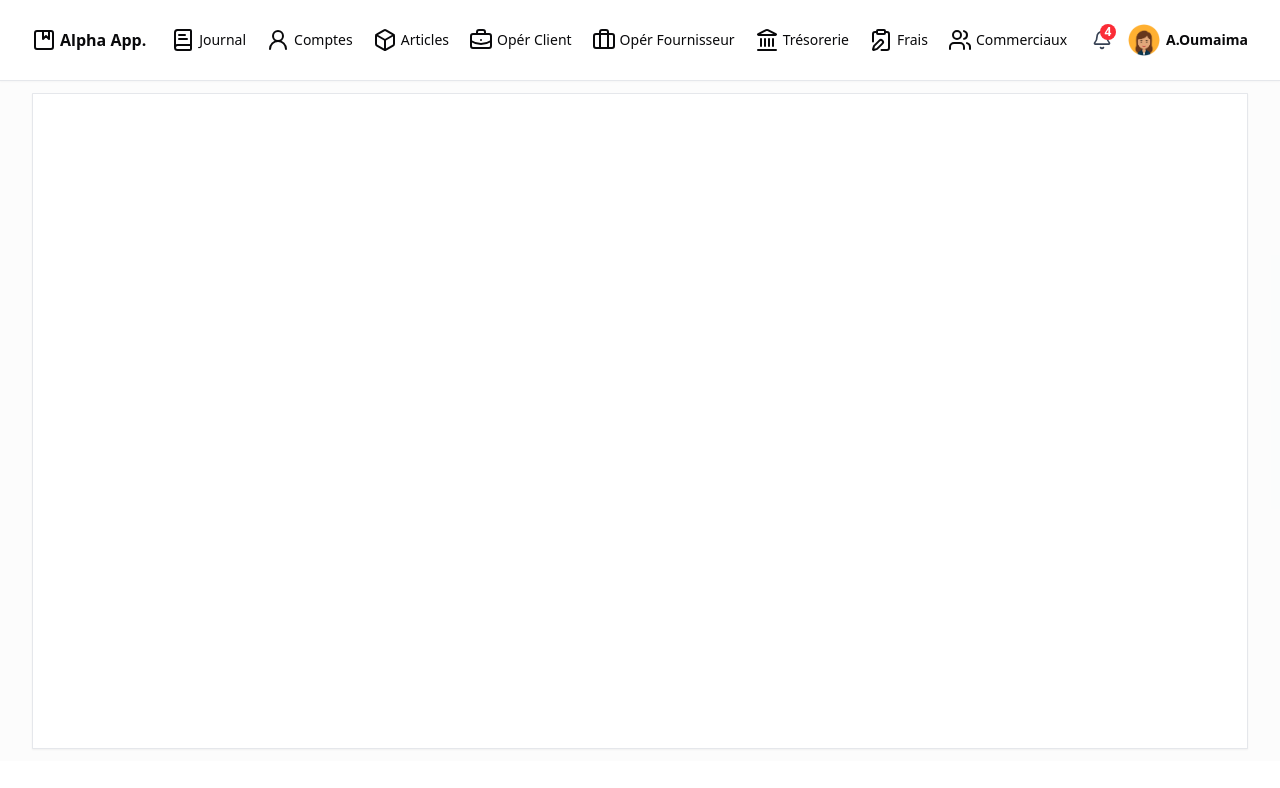
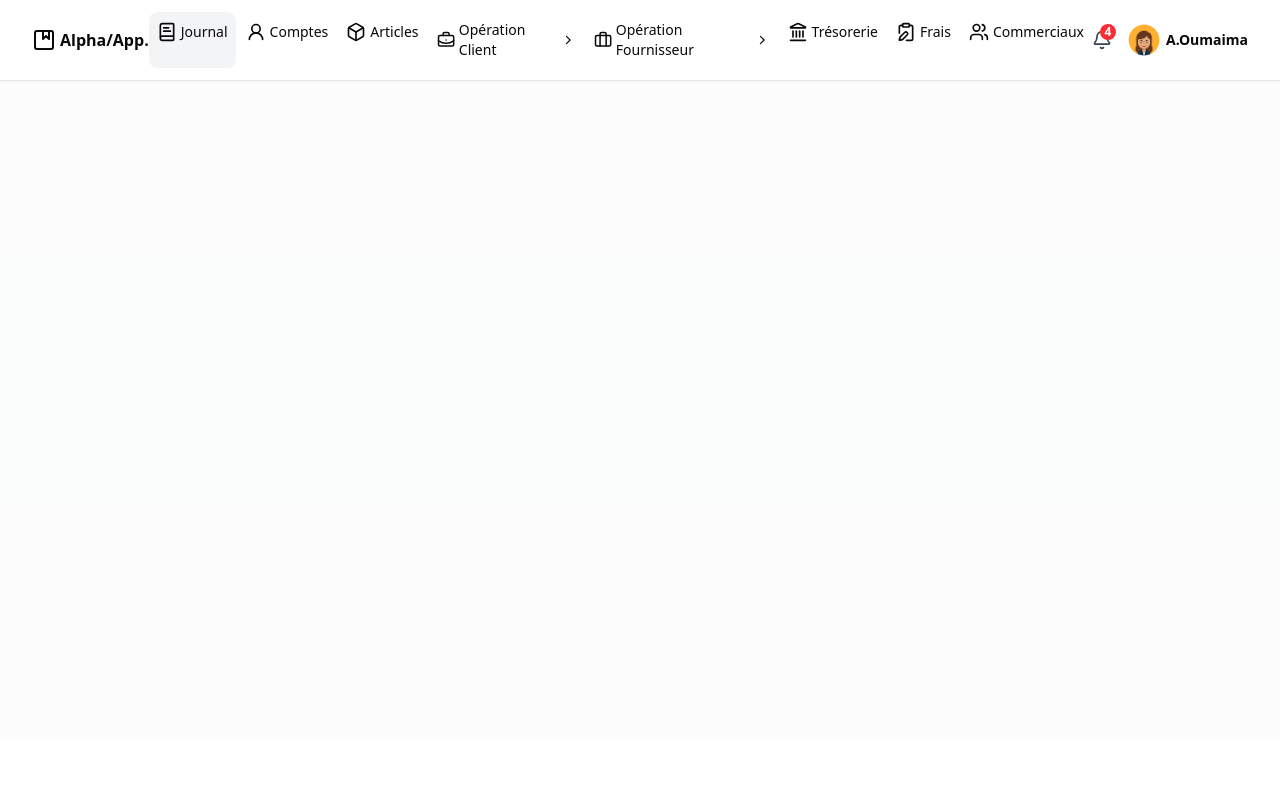
Before and after one commit to hakmoune/AmziApp, a React (Vite) app: page /journal in a window 1280 px wide. Shown: the top 788 px of the page. Built offline with nearby package versions, Linux system fonts and the light colour scheme.

Commit message:
Add oper client and four list

```diff
--- a/src/index.css
+++ b/src/index.css
@@ -125,3 +125,8 @@
     @apply bg-background text-foreground;
   }
 }
+
+/*---Custom---*/
+.active {
+  @apply bg-gray-100;
+}
--- a/src/layouts/RootLayout.tsx
+++ b/src/layouts/RootLayout.tsx
@@ -1,4 +1,4 @@
-import { Outlet } from "react-router-dom";
+import { Link, Outlet } from "react-router-dom";
 import { Avatar, AvatarFallback, AvatarImage } from "@/components/ui/avatar";
 import {
   UserRound,
@@ -11,80 +11,197 @@ import {
   ClipboardPen,
   Users,
   BookText,
+  ChevronRight,
 } from "lucide-react";
 
 const RootLayout = () => {
   return (
     <>
-      <nav className="flex justify-between items-center px-8 py-6 border-b border-gray-200 shadow-xs">
+      <nav className="flex justify-between items-center px-8 py-3 border-b border-gray-200 shadow-xs">
         <div>
-          <a href="/" className="font-bold flex items-center gap-1">
+          <Link to="/" className="font-bold flex items-center gap-1">
             <Album />
-            Alpha App.
-          </a>
+            Alpha/App.
+          </Link>
         </div>
 
-        <ul className="flex gap-5 text-sm">
-          <li>
-            <a href="/journal" className="active flex items-center gap-1">
-              <BookText />
+        <ul className="flex gap-0.5 text-sm ">
+          <li className="hover:bg-gray-100 p-2 rounded-xl active">
+            <Link to="/journal" className="active flex items-center gap-1">
+              <BookText className="w-5" />
               Journal
-            </a>
+            </Link>
           </li>
-          <li>
-            <a href="/comptes" className="flex items-center gap-1">
-              <UserRound />
+          <li className="hover:bg-gray-100 p-2 rounded-xl">
+            <Link to="/comptes" className="flex items-center gap-1">
+              <UserRound className="w-5" />
               Comptes
-            </a>
+            </Link>
           </li>
-          <li>
-            <a href="/articles" className="flex items-center gap-1">
-              <Box />
+          <li className="hover:bg-gray-100 p-2 rounded-xl">
+            <Link to="/articles" className="flex items-center gap-1">
+              <Box className="w-5" />
               Articles
-            </a>
+            </Link>
           </li>
-          <li>
-            <a href="/operation-client" className="flex items-center gap-1">
-              <BriefcaseBusiness />
-              Opér Client
-            </a>
+          <li className="relative group hover:bg-gray-100 p-2 rounded-xl">
+            <div className="flex items-center gap-1 cursor-pointer">
+              <BriefcaseBusiness className="w-5" />
+              Opération Client
+              <ChevronRight className="w-4" />
+            </div>
+            <ul className="absolute left-0 top-full hidden group-hover:block bg-white border rounded-md shadow-lg z-10">
+              <li className="border-b">
+                <Link
+                  to="/operation-client"
+                  className="block px-4 py-1.5 hover:bg-gray-100"
+                >
+                  Devis
+                </Link>
+              </li>
+              <li className="border-b">
+                <Link
+                  to="/operation-fournisseur"
+                  className="block px-4 py-1.5 hover:bg-gray-100"
+                >
+                  Bon de Commande
+                </Link>
+              </li>
+              <li className="border-b">
+                <Link
+                  to="/operation-fournisseur"
+                  className="block px-4 py-1.5 hover:bg-gray-100"
+                >
+                  Bon de livraison
+                </Link>
+              </li>
+              <li className="border-b">
+                <Link
+                  to="/operation-fournisseur"
+                  className="block px-4 py-1.5 hover:bg-gray-100"
+                >
+                  Facture
+                </Link>
+              </li>
+              <li className="border-b">
+                <Link
+                  to="/operation-fournisseur"
+                  className="block px-4 py-1.5 hover:bg-gray-100"
+                >
+                  Retour
+                </Link>
+              </li>
+              <li className="border-b">
+                <Link
+                  to="/operation-fournisseur"
+                  className="block px-4 py-1.5 hover:bg-gray-100"
+                >
+                  Réglement
+                </Link>
+              </li>
+              <li>
+                <Link
+                  to="/operation-fournisseur"
+                  className="block px-4 py-1.5 hover:bg-gray-100"
+                >
+                  Impayé
+                </Link>
+              </li>
+            </ul>
           </li>
-          <li>
-            <a
-              href="/operation-fournisseur"
-              className="flex items-center gap-1"
-            >
-              <Briefcase />
-              Opér Fournisseur
-            </a>
+
+          <li className="relative group hover:bg-gray-100 p-2 rounded-xl">
+            <div className="flex items-center gap-1 cursor-pointer">
+              <Briefcase className="w-5" />
+              Opération Fournisseur
+              <ChevronRight className="w-4" />
+            </div>
+            <ul className="absolute left-0 top-full hidden group-hover:block bg-white border rounded-md shadow-lg z-10">
+              <li className="border-b">
+                <Link
+                  to="/operation-client"
+                  className="block px-4 py-1.5 hover:bg-gray-100"
+                >
+                  Devis
+                </Link>
+              </li>
+              <li className="border-b">
+                <Link
+                  to="/operation-fournisseur"
+                  className="block px-4 py-1.5 hover:bg-gray-100"
+                >
+                  Bon de Commande
+                </Link>
+              </li>
+              <li className="border-b">
+                <Link
+                  to="/operation-fournisseur"
+                  className="block px-4 py-1.5 hover:bg-gray-100"
+                >
+                  Bon de livraison
+                </Link>
+              </li>
+              <li className="border-b">
+                <Link
+                  to="/operation-fournisseur"
+                  className="block px-4 py-1.5 hover:bg-gray-100"
+                >
+                  Facture
+                </Link>
+              </li>
+              <li className="border-b">
+                <Link
+                  to="/operation-fournisseur"
+                  className="block px-4 py-1.5 hover:bg-gray-100"
+                >
+                  Retour
+                </Link>
+              </li>
+              <li className="border-b">
+                <Link
+                  to="/operation-fournisseur"
+                  className="block px-4 py-1.5 hover:bg-gray-100"
+                >
+                  Réglement
+                </Link>
+              </li>
+              <li>
+                <Link
+                  to="/operation-fournisseur"
+                  className="block px-4 py-1.5 hover:bg-gray-100"
+                >
+                  Impayé
+                </Link>
+              </li>
+            </ul>
           </li>
-          <li>
-            <a href="/tresorerie" className="flex items-center gap-1">
-              <Landmark />
+          <li className="hover:bg-gray-100 p-2 rounded-xl">
+            <Link to="/tresorerie" className="flex items-center gap-1">
+              <Landmark className="w-5" />
               Trésorerie
-            </a>
+            </Link>
           </li>
-          <li>
-            <a href="/frais" className="flex items-center gap-1">
-              <ClipboardPen />
+          <li className="hover:bg-gray-100 p-2 rounded-xl">
+            <Link to="/frais" className="flex items-center gap-1">
+              <ClipboardPen className="w-5" />
               Frais
-            </a>
+            </Link>
           </li>
-          <li>
-            <a href="/commerciaux" className="flex items-center gap-1">
-              <Users />
+          <li className="hover:bg-gray-100 p-2 rounded-xl">
+            <Link to="/commerciaux" className="flex items-center gap-1">
+              <Users className="w-5" />
               Commerciaux
-            </a>
+            </Link>
           </li>
         </ul>
 
         <div className="relative flex items-center gap-4">
-          <a href="">
+          <Link to="">
             <span className="absolute top-0 left-2 flex items-center justify-center text-white text-xs font-bold bg-red-500 rounded-full w-4 h-4">
               4
             </span>
             <Bell className="w-5 h-5 text-gray-700" />
-          </a>
+          </Link>
           <div className="flex items-center gap-1.5">
             <Avatar>
               <AvatarImage src="women-avatar.png" alt="User avatar" />
@@ -95,10 +212,8 @@ const RootLayout = () => {
         </div>
       </nav>
 
-      <main className="px-8 py-3 bg-gray-100/30">
-        <div className="bg-white border border-gray-200 rounded-sm shadow-xs min-h-[82vh]">
-          <Outlet />
-        </div>
+      <main className="px-8 py-3 bg-gray-100/30 min-h-[82vh]">
+        <Outlet />
       </main>
     </>
   );
```
